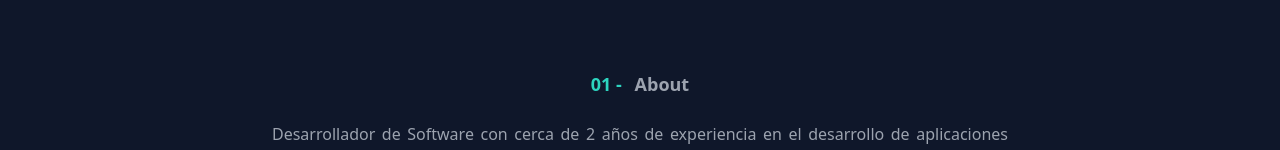
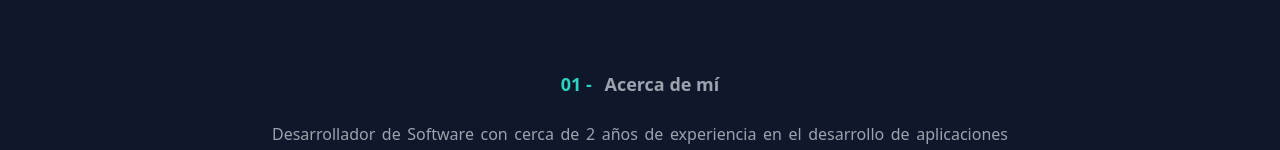
Before and after one commit to joao034/joao-portfolio, a React (Vite) app: page / in a window 1280 px wide. Shown: the part 475-625 px from the top of the page. Built offline with nearby package versions, Linux system fonts and the light colour scheme.

Commit message:
chage about to spanish

```diff
--- a/src/components/About.jsx
+++ b/src/components/About.jsx
@@ -6,7 +6,7 @@ export const About = () => {
 
   return (
     <div id="aboutMe" className="h-auto flex flex-col items-center py-8 bg-slate-900 px-6">
-      <SectionTittle number="01" title="About" />
+      <SectionTittle number="01" title="Acerca de mí" />
 
       <div className="max-w-screen-md w-full px-4 py-6 flex flex-col items-center">
         <p className="text-gray-400 text-justify">
```
